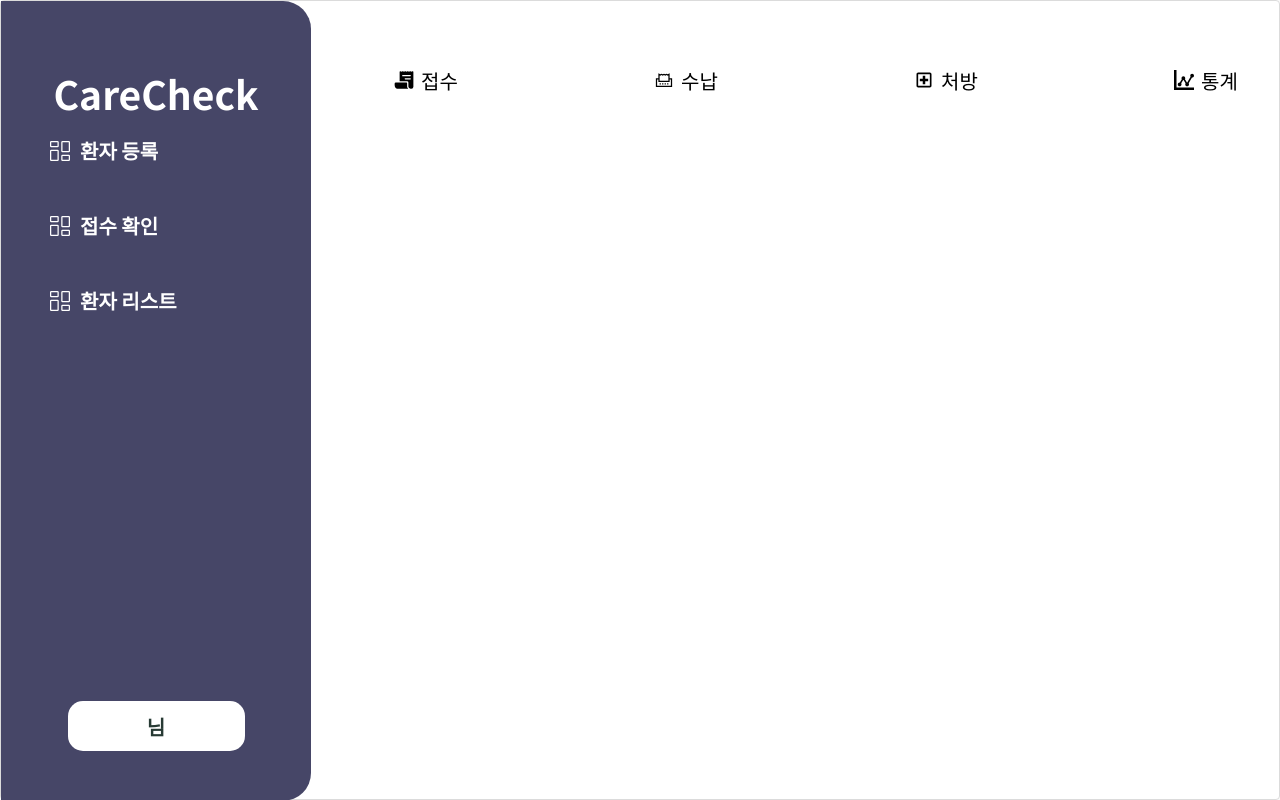
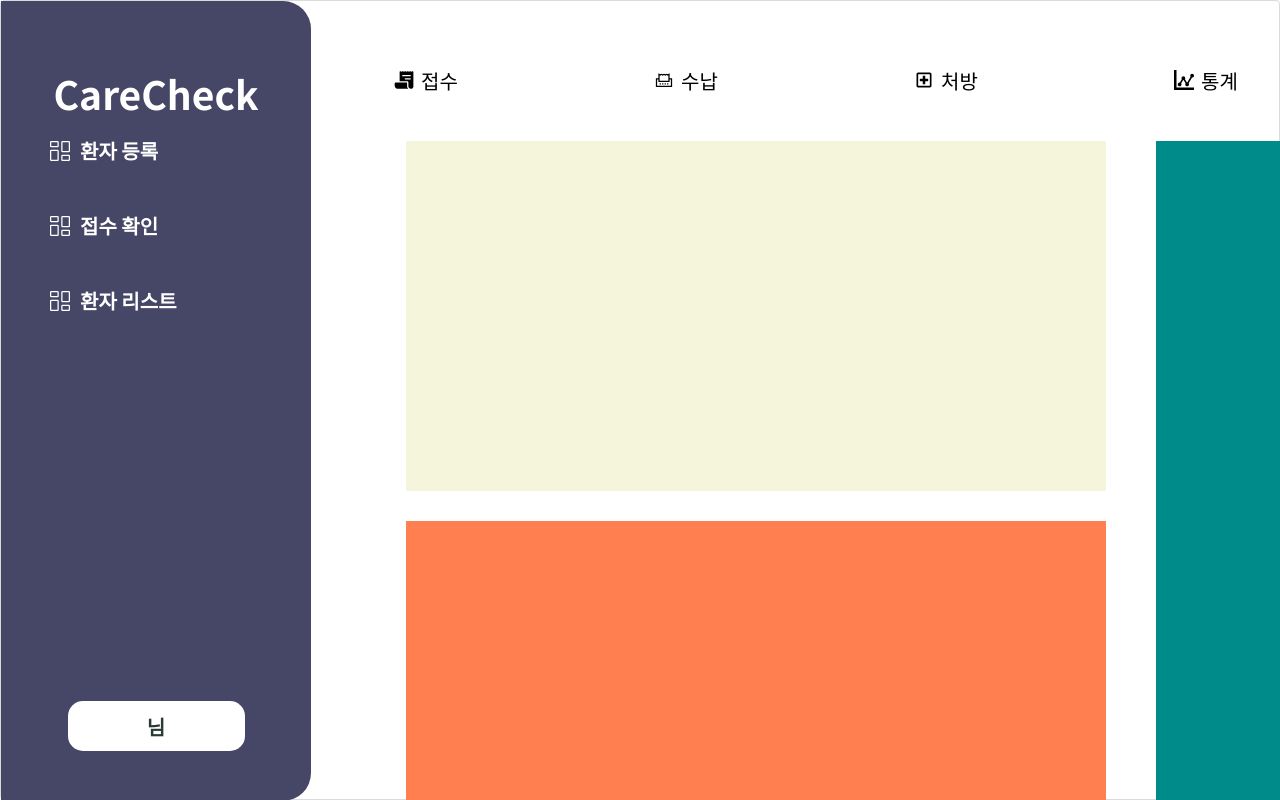
Before and after one commit to CareCheck-KoreaIT/CareCheck_koreaIt_front, a React (Vite) app: page / in a window 1280 px wide. Built offline with nearby package versions, Linux system fonts and the light colour scheme; no server answers.

Commit message:
mainpage layout

```diff
--- /dev/null
+++ b/src/pages/MainPage/MainPage.jsx
@@ -0,0 +1,17 @@
+/**@jsxImportSource @emotion/react */
+import * as s from './style';
+import React from 'react';
+
+function MainPage(props) {
+  return (
+    <div css={s.layout}>
+      <div>
+        <div css={s.accountLayout}></div>
+        <div css={s.noticeLayout}></div>
+      </div>
+      <div css={s.calendarLayout}></div>
+    </div>
+  );
+}
+
+export default MainPage;
--- /dev/null
+++ b/src/pages/MainPage/style.js
@@ -0,0 +1,35 @@
+import { css } from "@emotion/react";
+
+export const layout = css`
+  display: flex;
+  box-sizing: border-box;
+  justify-content: space-around;
+  margin-left: 5rem;
+  width: 150rem;
+  height: 75rem;
+`;
+
+export const accountLayout = css`
+  display: flex;
+  box-sizing: border-box;
+  margin-bottom: 3rem;
+  width: 70rem;
+  height: 35rem;
+  background-color: beige;
+`;
+
+export const noticeLayout = css`
+  display: flex;
+  box-sizing: border-box;
+  width: 70rem;
+  height: 38rem;
+  background-color: coral;
+`;
+
+export const calendarLayout = css`
+  display: flex;
+  box-sizing: border-box;
+  width: 70rem;
+  height: 76rem;
+  background-color: darkcyan;
+`;
--- a/src/routes/MainRoute/MainRoute.jsx
+++ b/src/routes/MainRoute/MainRoute.jsx
@@ -23,6 +23,7 @@ import SummaryChartUsercodePage from "../../pages/SummaryChartUsercodePage/Summa
 import NoticeMyListPage from "../../pages/NoticeMyListpage/NoticeMyListPage";
 import AdmPatientVital from "../../components/TablePageComponents/AdmPatientViatal/AdmPatientVital";
 import NoticeModifyPage from "../../pages/NoticeModifyPage/NoticeModifyPage";
+import MainPage from "../../pages/MainPage/MainPage";
 
 function MainRoute() {
   useUserMeQuery();
@@ -34,6 +35,7 @@ function MainRoute() {
         <div css={s.contentStyle}>
           <NoTitleHeaderMenu />
           <Routes>
+            <Route path="/" element={<MainPage />} />
             <Route path="/account/*" element={<AccountRoute />} />
             <Route path="/admin/*" element={<UserRoute />} />
             <Route path="/order" element={<OrderPage />} />
```
